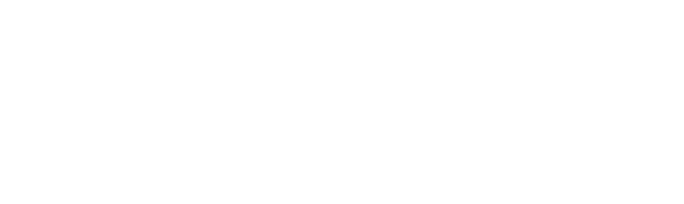
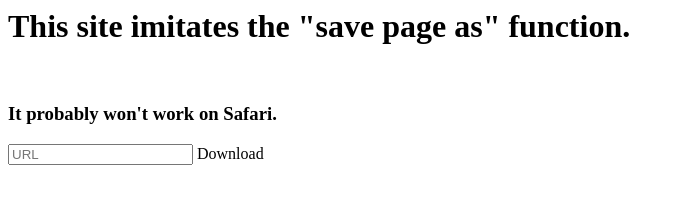
Before and after one commit to nonnymoose/phonedownload, a plain HTML site: page index.html in a window 1280 px wide. Shown: the whole page, without its empty margins (0-684 px from the left). Drawn offline with Linux system fonts and the light colour scheme.

Commit message:
Update index.html

```diff
--- a/index.html
+++ b/index.html
@@ -1,3 +1,17 @@
 <html>
-
+<head>
+  <title>Download urls to your phone!</title>
+  <script>
+    function update() {
+      var url = document.getElementById("URL").value;
+      var filename = url.match(/(?<=\/)[^\/]*$/i)[0];
+      if (/\./.test(filename))
+    }
+  </script>
+</head>
+<body>
+  <h1>This site imitates the "save page as" function.</h1><br><h3>It probably won't work on Safari.</h3>
+  <input id="URL" type="text" placeholder="URL" onchange="update()">
+  <a id="dl">Download</a>
+</body>
 </html>
```
